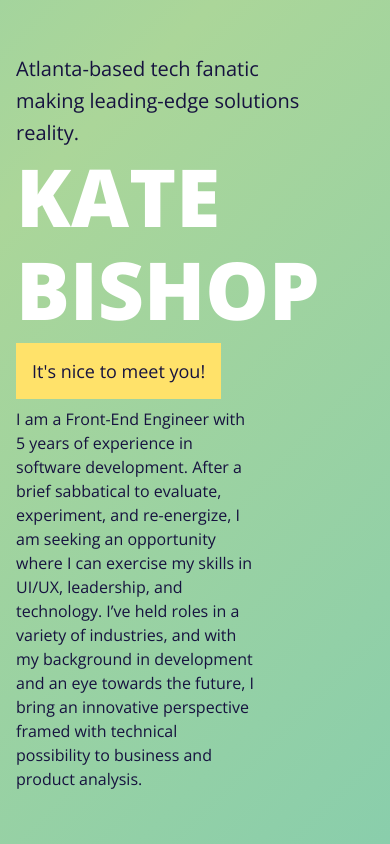
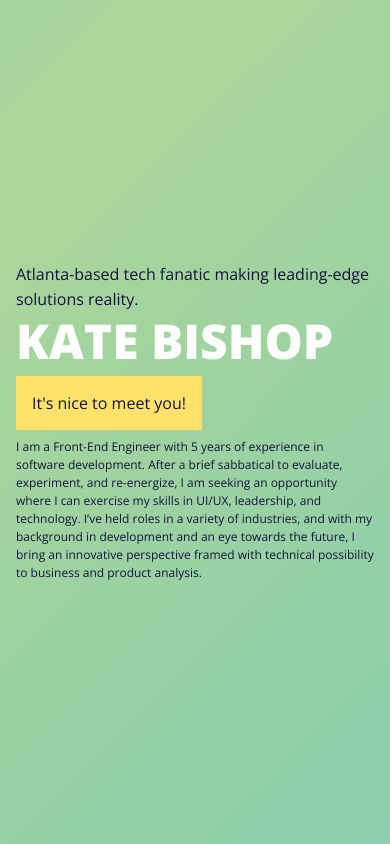
Before and after one commit to kate-perry/thekatebishop, a React (Create React App) app: page / in a window 390 px wide. Built offline with nearby package versions, Linux system fonts and the light colour scheme.

Commit message:
more responsive!!

```diff
--- a/src/features/Header.tsx
+++ b/src/features/Header.tsx
@@ -29,7 +29,7 @@ export default function Header() {
                 <div className="background" />
                 <div className="content">
                     <Grid container direction='row' style={{ height: '100vh', alignItems: 'center' }}>
-                        <Grid item xs={8}>
+                        <Grid item xs={windowSize < WindowSize.MEDIUM ? 12 : 8}>
                             <CSSTransition
                                 in={showContent}
                                 timeout={transitionTimeout}
--- a/src/shared/styles/MuiThemes.tsx
+++ b/src/shared/styles/MuiThemes.tsx
@@ -10,25 +10,34 @@ export const headerTheme = responsiveFontSizes(createTheme({
       color: 'white',
       fontSize: '9rem',
       fontWeight: 800,
-      // '@media (max-width:480px)': {
-      //   fontSize: '4rem'
-      // },
+      '@media (max-width:480px)': {
+        fontSize: '3rem'
+      },
     },
     h5: {
       color: palette.quinary,
       fontSize: '1.25rem',
       fontWeight: 400,
+      '@media (max-width:480px)': {
+        fontSize: '1rem'
+      },
     },
     h6: {
       color: palette.quinary,
       fontSize: '1.5rem',
       fontWeight: 300,
       margin: 0,
+      '@media (max-width:480px)': {
+        fontSize: '1rem'
+      },
     },
     body1: {
       color: palette.quinary,
       fontSize: '1rem',
       fontWeight: 400,
+      '@media (max-width:480px)': {
+        fontSize: '.75rem'
+      },
     }
   },
 }));
--- a/src/shared/styles/styles.scss
+++ b/src/shared/styles/styles.scss
@@ -10,6 +10,9 @@ $senary-color: #fdf9db; // light lemon
 $font-stack: 'Open Sans', sans-serif;
 $min-height: 100vh;
 $min-width: 100%;
+$small-breakpoint: 480px;
+$medium-breakpoint: 768px;
+$large-breakpoint: 1024px;
 
 html {
     background-color: $quinary-color;
@@ -48,10 +51,15 @@ body {
     padding-right: 3rem;
 }
 
-@media only screen and (max-width: 768px) {
+@media only screen and (max-width: $medium-breakpoint) {
     .content {
         padding-left: 1rem;
         padding-right: 1rem;
+    }
+}
+@media only screen and (max-width: $small-breakpoint) {
+    .content {
+        overflow: scroll;
     }
 }
 
@@ -138,8 +146,11 @@ body {
                 position: relative;
                 overflow: scroll;
 
-                & .description span {
-                    padding: 2rem;
+                & .description {
+                    overflow: scroll
+                    span {
+                        padding: 2rem;
+                    }
                 }
 
                 & .artifact {
```
